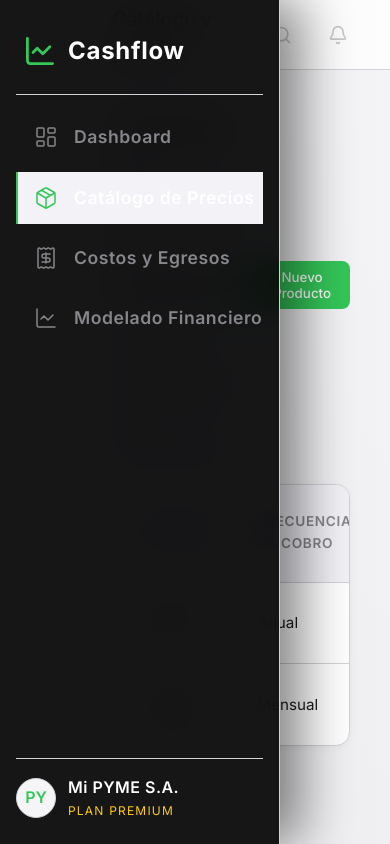
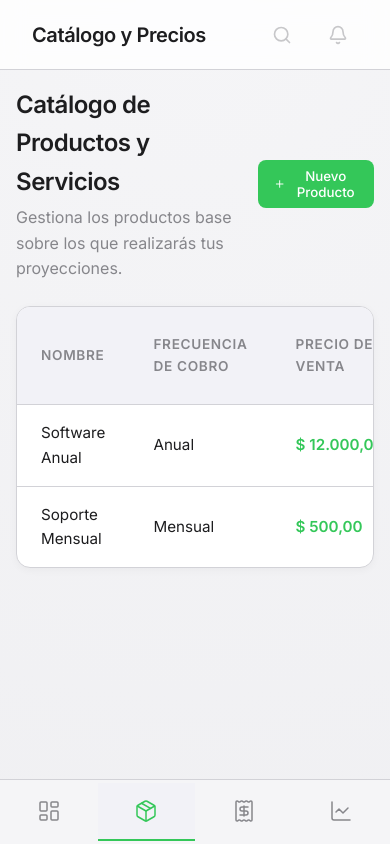
Before and after one commit to jsineriz-commits/cashflow, a Next.js app: page /productos in a window 390 px wide. Built offline with nearby package versions, Linux system fonts and the light colour scheme; no server answers; the database is empty.

Commit message:
feat: Full mobile responsive design support

```diff
--- a/src/app/globals.css
+++ b/src/app/globals.css
@@ -142,3 +142,14 @@ input, textarea, select {
   overflow-y: auto;
   min-width: 0; /* Fixes horizontal stretching */
 }
+
+/* Base Responsive Adjustments for Main Container */
+@media (max-width: 768px) {
+  .main-wrapper {
+    margin-left: 0;
+    padding-bottom: 65px; /* Leave space for bottom nav */
+  }
+  .main-content {
+    padding: 1rem;
+  }
+}
--- a/src/components/FinancialEngine/FinancialEngine.module.css
+++ b/src/components/FinancialEngine/FinancialEngine.module.css
@@ -360,3 +360,37 @@
   font-weight: 700;
   background-color: rgba(245, 158, 11, 0.05); /* Slight gold tint */
 }
+
+/* Mobile Responsive Engine Layout */
+@media (max-width: 768px) {
+  .title {
+    font-size: 1.6rem;
+  }
+  .topPanel {
+    padding: 1.25rem 1rem;
+  }
+  .formGroupGrid,
+  .formGroupGrid3,
+  .dashboardTop {
+    grid-template-columns: 1fr;
+  }
+  .kpiColumn {
+    flex-direction: row;
+    overflow-x: auto;
+    padding-bottom: 0.5rem;
+  }
+  .kpiCard {
+    min-width: 200px;
+    padding: 1rem;
+  }
+  .kpiValue {
+    font-size: 1.5rem;
+  }
+  .chartCard {
+    height: 250px !important;
+  }
+  .uxBanner {
+    flex-direction: column;
+    padding: 1rem;
+  }
+}
--- a/src/components/layout/Sidebar.module.css
+++ b/src/components/layout/Sidebar.module.css
@@ -178,3 +178,60 @@
   text-transform: uppercase;
   letter-spacing: 0.1em;
 }
+
+/* Responsive Bottom Navigation for Mobile */
+@media (max-width: 768px) {
+  .sidebar {
+    width: 100vw;
+    height: 65px;
+    top: auto;
+    bottom: 0;
+    flex-direction: row;
+    padding: 0;
+    justify-content: space-around;
+    align-items: center;
+    border-right: none;
+    border-top: 1px solid var(--card-border);
+    z-index: 100;
+  }
+  .sidebar:hover {
+    width: 100vw;
+    padding: 0;
+    background-color: var(--background);
+    backdrop-filter: none;
+    box-shadow: none;
+  }
+  .logoContainer, .footer, .logoText, .userInfo {
+    display: none !important;
+  }
+  .nav {
+    flex-direction: row;
+    justify-content: space-around;
+    align-items: center;
+    width: 100%;
+    margin: 0;
+    gap: 0;
+  }
+  .navItem {
+    justify-content: center;
+    border-left: none;
+    border-bottom: 2px solid transparent;
+    padding: 1rem 0;
+    flex: 1;
+    margin: 0;
+  }
+  .sidebar:hover .navItem {
+    padding: 1rem 0;
+  }
+  .navItemActive {
+    border-left: none;
+    border-bottom: 2px solid var(--primary);
+  }
+  .navItem:hover {
+    border-left: none;
+    border-bottom: 2px solid var(--primary);
+  }
+  .navItem span {
+    display: none !important;
+  }
+}
```
